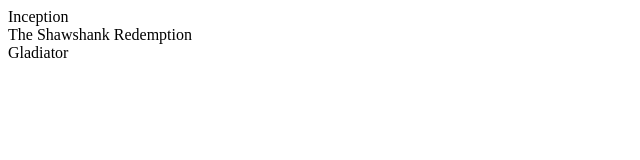
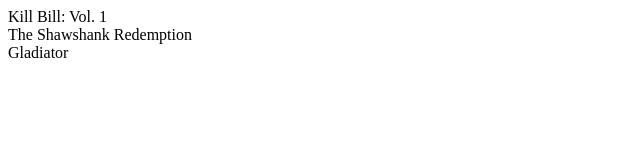
Before and after one commit to rushdihijab/myFlix-client, a React (Vite) app: page / in a window 1280 px wide. Shown: the top 160 px of the page, without its empty margins (0-640 px from the left). Built offline with nearby package versions, Linux system fonts and the light colour scheme.

Commit message:
Update main-view.jsx

```diff
--- a/src/components/main-view/main-view.jsx
+++ b/src/components/main-view/main-view.jsx
@@ -1,14 +1,43 @@
 import React from 'react';
+import { MovieCard } from '../movie-card/movie-card';
+import { MovieView } from '../movie-view/movie-view';
 
 export class MainView extends React.Component {
 
+    constructor() {
+        super();
+        this.state = {
+            movies: [
+                { _id: 1, Title: 'Kill Bill: Vol. 1', Description: 'After awakening from a four-year coma, a former assassin wreaks vengeance on the team of assassins who betrayed her.', ImagePath: '...' },
+                { _id: 2, Title: 'The Shawshank Redemption', Description: 'desc2...', ImagePath: '...' },
+                { _id: 3, Title: 'Gladiator', Description: 'desc3...', ImagePath: '...' }
+            ]
+        }
+    }
+    setSelectedMovie(newSelectedMovie) {
+        this.setState({
+            selectedMovie: newSelectedMovie
+        });
+
+    }
+
+
     render() {
+        const { movies, selectedMovie } = this.state;
+
+
+        if (movies.length === 0) return <div className="main-view">The list is empty!</div>;
+
         return (
             <div className="main-view">
-                <div>Inception</div>
-                <div>The Shawshank Redemption</div>
-                <div>Gladiator</div>
+                {selectedMovie
+                    ? <MovieView movie={selectedMovie} onBackClick={newSelectedMovie => { this.setSelectedMovie(newSelectedMovie); }} />
+                    : movies.map(movie => (
+                        <MovieCard key={movie._id} movie={movie} onMovieClick={(movie) => { this.setSelectedMovie(movie) }} />
+                    ))
+                }
             </div>
         );
     }
+
 }
```
